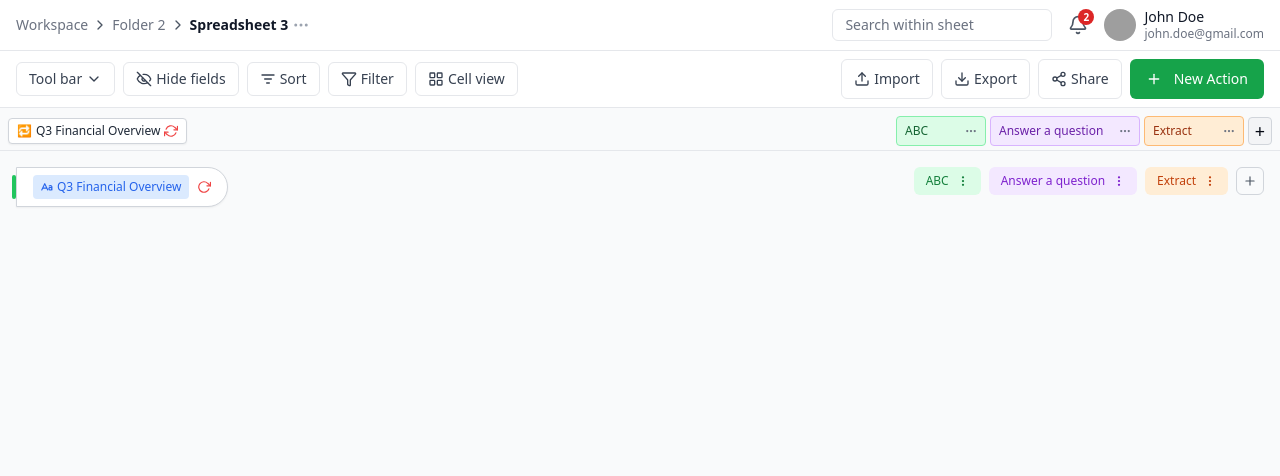
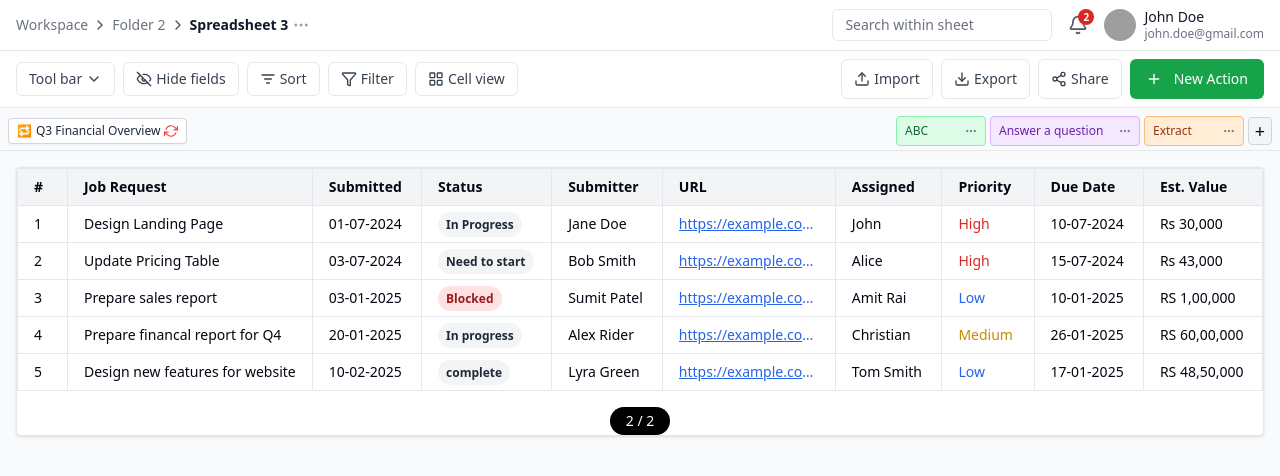
Before and after one commit to The-morning-star23/intern-spreadsheet, a React (Vite) app: page / in a window 1280 px wide. Shown: the top 476 px of the page. Built offline with nearby package versions, Linux system fonts and the light colour scheme; grey boxes are pictures that could not be loaded.

Commit message:
corrected Table.tsx

```diff
--- a/src/components/Table.tsx
+++ b/src/components/Table.tsx
@@ -1,40 +1,169 @@
-import { BsThreeDotsVertical } from "react-icons/bs";
-import { FiRotateCw } from "react-icons/fi";
-import { PiTextAaBold } from "react-icons/pi";
-import { FiPlus } from "react-icons/fi";
+import {
+  useReactTable,
+  getCoreRowModel,
+  flexRender,
+  createColumnHelper,
+} from "@tanstack/react-table";
+import type { ColumnResizeMode } from "@tanstack/react-table";
+import type { JobData } from "../data/mockData";
+import { mockData } from "../data/mockData";
+import { useEffect, useState } from "react";
 
-export default function SheetHeader() {
+const columnHelper = createColumnHelper<JobData>();
+
+const columns = [
+  columnHelper.accessor("id", {
+    header: "#",
+  }),
+  columnHelper.accessor("jobRequest", {
+    header: "Job Request",
+  }),
+  columnHelper.accessor("submitted", {
+    header: "Submitted",
+  }),
+  columnHelper.accessor("status", {
+    header: "Status",
+    cell: info => {
+      const status = info.getValue();
+      const color =
+        status === "In-process"
+          ? "bg-yellow-100 text-yellow-800"
+          : status === "Blocked"
+          ? "bg-red-100 text-red-800"
+          : status === "Complete"
+          ? "bg-green-100 text-green-800"
+          : "bg-gray-100 text-gray-800";
+      return (
+        <span className={`px-2 py-1 rounded-full text-xs font-semibold ${color}`}>
+          {status}
+        </span>
+      );
+    },
+  }),
+  columnHelper.accessor("submitter", {
+    header: "Submitter",
+  }),
+  columnHelper.accessor("url", {
+    header: "URL",
+    cell: info => {
+      const url = info.getValue();
+      return (
+        <a
+          href={`https://${url}`}
+          target="_blank"
+          rel="noopener noreferrer"
+          className="text-blue-600 underline whitespace-nowrap overflow-hidden text-ellipsis block max-w-[140px]"
+        >
+          {url}
+        </a>
+      );
+    },
+  }),
+  columnHelper.accessor("assigned", {
+    header: "Assigned",
+  }),
+  columnHelper.accessor("priority", {
+    header: "Priority",
+    cell: info => {
+      const priority = info.getValue();
+      const color =
+        priority === "High"
+          ? "text-red-600"
+          : priority === "Medium"
+          ? "text-yellow-600"
+          : "text-blue-600";
+      return <span className={`font-medium ${color}`}>{priority}</span>;
+    },
+  }),
+  columnHelper.accessor("dueDate", {
+    header: "Due Date",
+  }),
+  columnHelper.accessor("estValue", {
+    header: "Est. Value",
+  }),
+];
+
+const Table = () => {
+  const [selectedCell, setSelectedCell] = useState<[number, number]>([0, 0]);
+
+  const table = useReactTable({
+    data: mockData,
+    columns,
+    getCoreRowModel: getCoreRowModel(),
+    columnResizeMode: "onChange" as ColumnResizeMode,
+  });
+
+  useEffect(() => {
+    const handleKeyDown = (e: KeyboardEvent) => {
+      setSelectedCell(([row, col]) => {
+        if (e.key === "ArrowDown") return [Math.min(row + 1, table.getRowModel().rows.length - 1), col];
+        if (e.key === "ArrowUp") return [Math.max(row - 1, 0), col];
+        if (e.key === "ArrowRight") return [row, Math.min(col + 1, table.getAllColumns().length - 1)];
+        if (e.key === "ArrowLeft") return [row, Math.max(col - 1, 0)];
+        return [row, col];
+      });
+    };
+
+    window.addEventListener("keydown", handleKeyDown);
+    return () => window.removeEventListener("keydown", handleKeyDown);
+  }, [table]);
+
   return (
-    <div className="flex justify-between items-start w-full px-4 mt-4">
-      {/* LEFT SIDE: Q3 Financial Overview Slider Tab */}
-      <div className="relative z-10">
-        <div className="flex items-center bg-white border border-gray-300 rounded-r-full px-4 py-2 shadow-sm h-[40px]">
-          <div className="flex items-center space-x-2">
-            <div className="bg-blue-100 text-blue-600 rounded px-2 py-1 text-xs font-medium flex items-center">
-              <PiTextAaBold className="mr-1" /> Q3 Financial Overview
-            </div>
-            <FiRotateCw className="text-red-500 text-sm cursor-pointer" />
-          </div>
+    <div className="overflow-auto border mx-4 my-4 bg-white rounded shadow">
+      <table className="min-w-full text-sm table-fixed border-collapse">
+        <thead className="bg-gray-100 text-left font-medium">
+          {table.getHeaderGroups().map(headerGroup => (
+            <tr key={headerGroup.id}>
+              {headerGroup.headers.map(header => (
+                <th
+                  key={header.id}
+                  className="px-4 py-2 border w-auto select-none"
+                  style={{ width: header.getSize() }}
+                >
+                  {header.isPlaceholder
+                    ? null
+                    : flexRender(header.column.columnDef.header, header.getContext())}
+                </th>
+              ))}
+            </tr>
+          ))}
+        </thead>
+        <tbody>
+          {table.getRowModel().rows.map((row, rowIndex) => (
+            <tr className="hover:bg-gray-50" key={row.id}>
+              {row.getVisibleCells().map((cell, colIndex) => {
+                const isSelected = rowIndex === selectedCell[0] && colIndex === selectedCell[1];
+                const cellValue = cell.getValue();
+                const isEmpty = !cellValue;
+
+                return (
+                  <td
+                    key={cell.id}
+                    className={`px-4 py-2 border truncate ${
+                      isSelected
+                        ? isEmpty
+                          ? "outline outline-green-500 outline-2"
+                          : "ring-2 ring-blue-500 ring-offset-1"
+                        : ""
+                    }`}
+                  >
+                    {flexRender(cell.column.columnDef.cell, cell.getContext())}
+                  </td>
+                );
+              })}
+            </tr>
+          ))}
+        </tbody>
+      </table>
+
+      {/* Pagination Footer */}
+      <div className="flex justify-center mt-4">
+        <div className="bg-black text-white px-4 py-1 rounded-full text-sm font-medium">
+          2 / 2
         </div>
-        {/* Vertical slider bar */}
-        <div className="absolute -left-1 top-1/2 -translate-y-1/2 w-1 h-6 bg-green-500 rounded-full" />
-      </div>
-
-      {/* RIGHT SIDE: ABC, Answer a question, Extract, + */}
-      <div className="flex items-center space-x-2">
-        <button className="flex items-center px-3 py-1.5 rounded-md bg-green-100 text-green-700 text-xs font-medium">
-          ABC <BsThreeDotsVertical className="ml-2 text-xs" />
-        </button>
-        <button className="flex items-center px-3 py-1.5 rounded-md bg-purple-100 text-purple-700 text-xs font-medium">
-          Answer a question <BsThreeDotsVertical className="ml-2 text-xs" />
-        </button>
-        <button className="flex items-center px-3 py-1.5 rounded-md bg-orange-100 text-orange-700 text-xs font-medium">
-          Extract <BsThreeDotsVertical className="ml-2 text-xs" />
-        </button>
-        <button className="flex items-center justify-center w-7 h-7 rounded-md border border-gray-300">
-          <FiPlus className="text-gray-600" />
-        </button>
       </div>
     </div>
   );
-}
+};
+
+export default Table;
```
